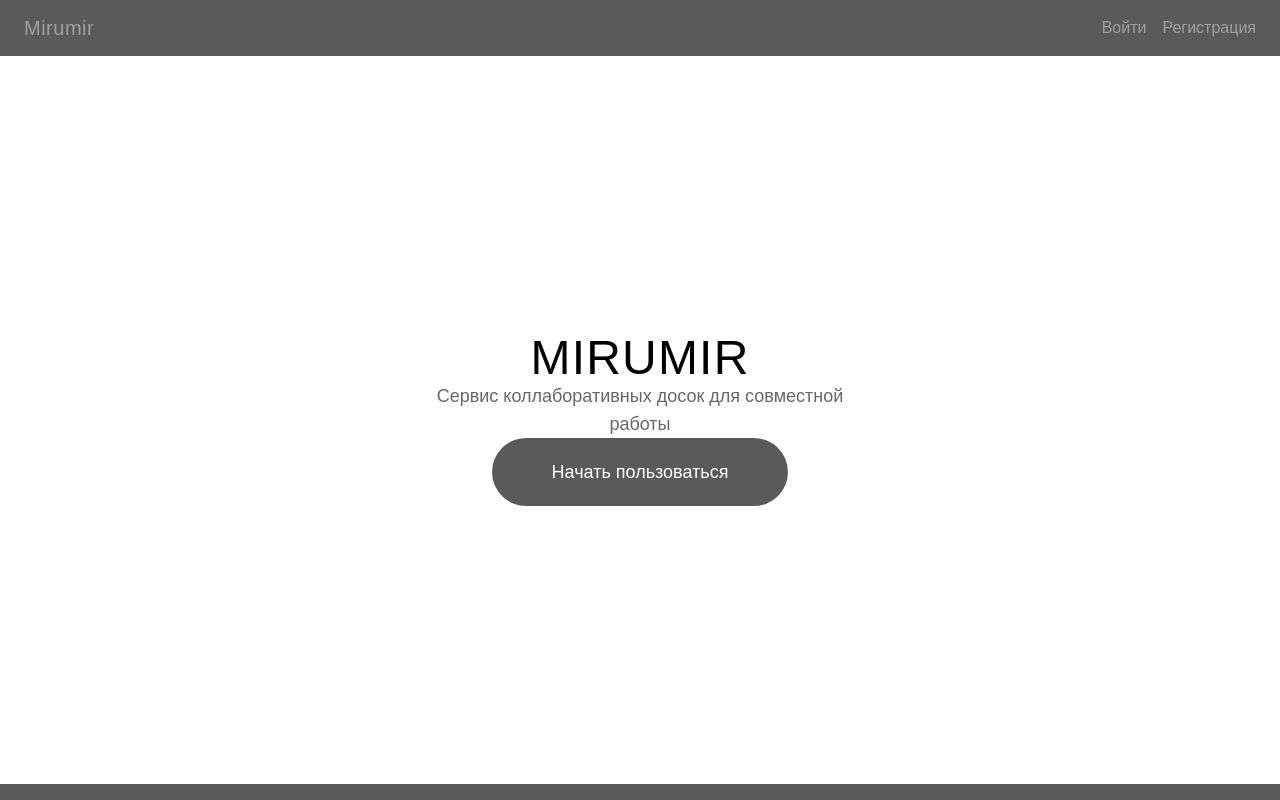
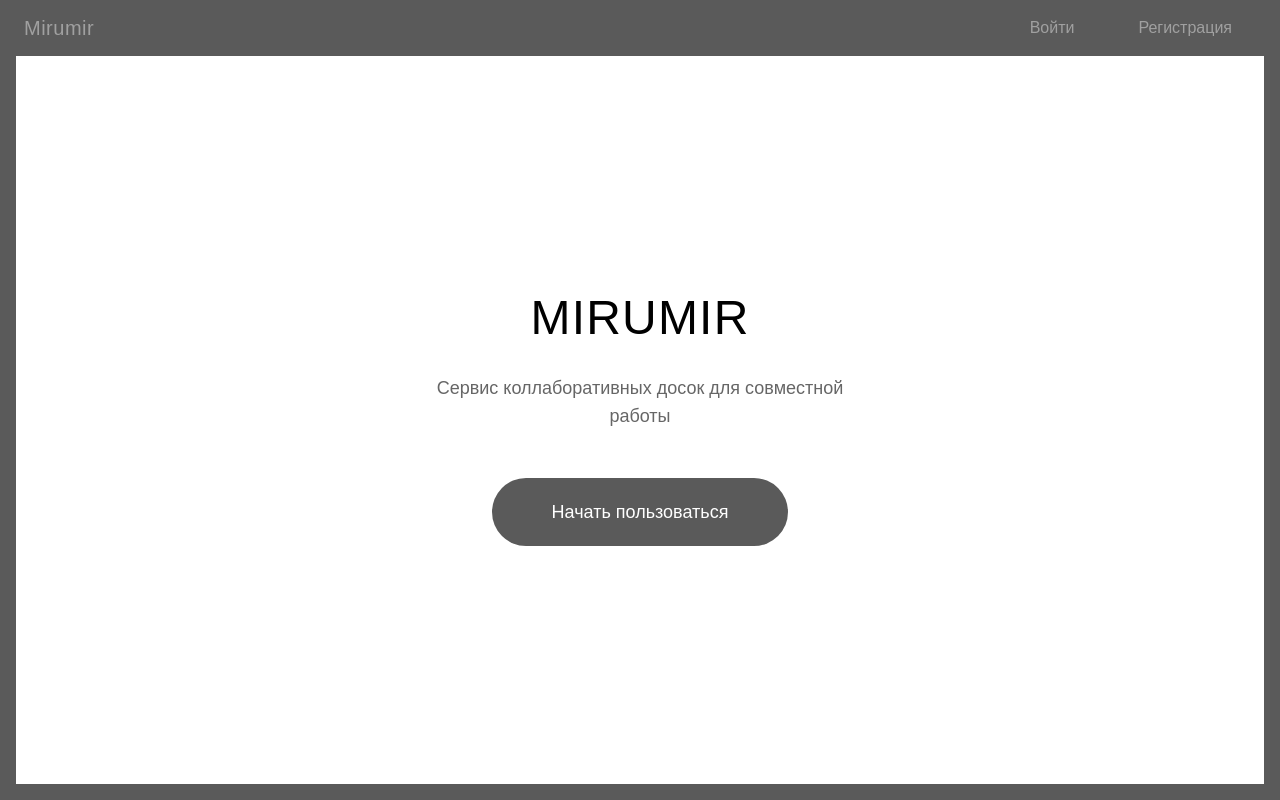
Before and after one commit to i3Cheese/central_uni_bootcamp, a Next.js app in the folder frontend/: page / in a window 1280 px wide. Built offline with nearby package versions, Linux system fonts and the light colour scheme.

Commit message:
changed board/[id] direcrory

```diff
--- a/frontend/app/board/[id]/page.tsx
+++ b/frontend/app/boards/[id]/page.tsx
@@ -4,6 +4,8 @@
 import { useState, useRef, useEffect } from 'react';
 import { useParams } from 'next/navigation';
 import ResizableSticker from '../../components/sticker';
+
+const API_URL = process.env.NEXT_PUBLIC_API_URL || "http://localhost:8000";
 
 interface StickerData {
   id: string;
@@ -178,7 +180,7 @@ export default function BoardPage() {
 
       // Using a relative URL that will be handled by Next.js API routes
       // or your actual backend if CORS is configured
-      const response = await fetch(`/api/boards/${boardId}`, {
+      const response = await fetch(`${API_URL}/api/v1/boards/${boardId}`, {
         headers: {
           'Authorization': `Bearer ${token}`,
           'Content-Type': 'application/json',
--- a/frontend/app/globals.css
+++ b/frontend/app/globals.css
@@ -16,11 +16,6 @@
   --font-mono: var(--font-geist-mono);
 }
 
-* {
-  box-sizing: border-box;
-  margin: 0;
-  padding: 0;
-}
 
 body {
   background: var(--background);
```
